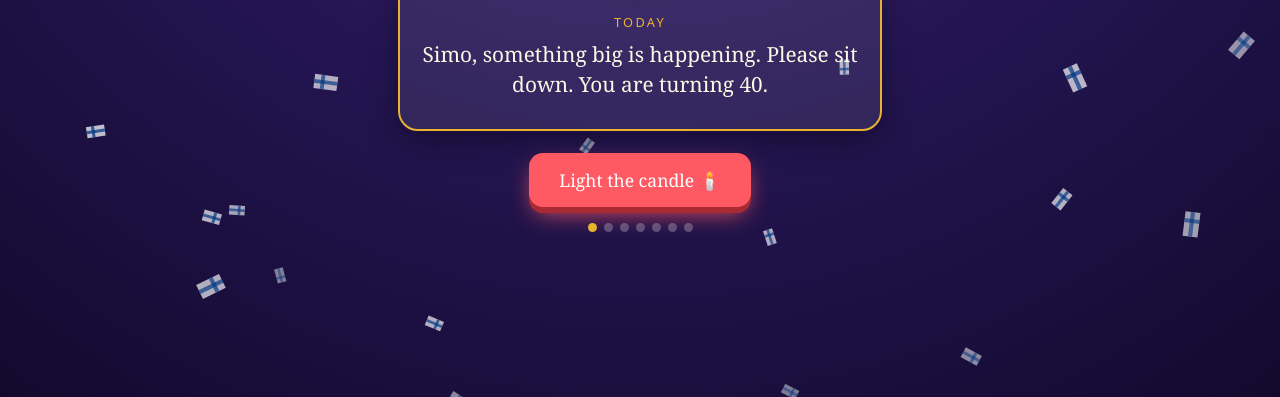
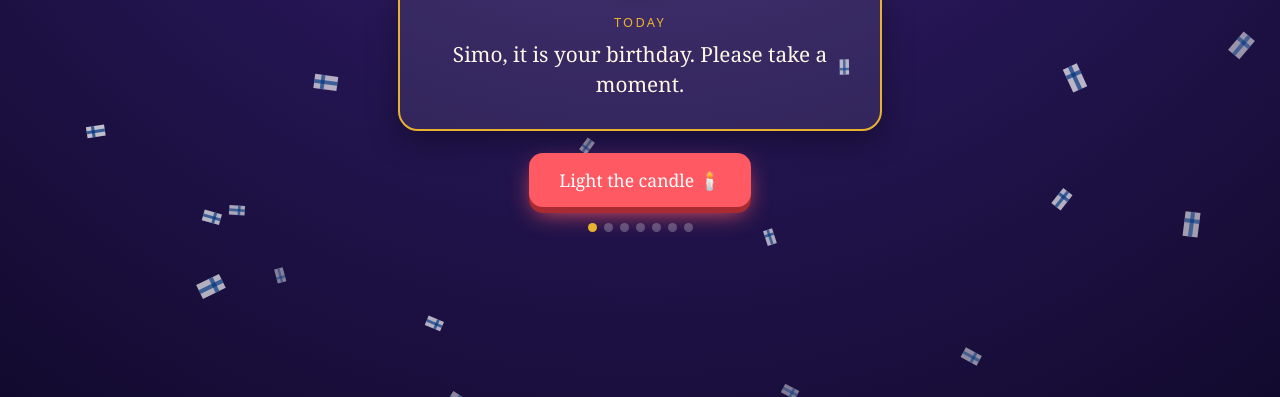
Before and after one commit to kristinaj92/simo40, a plain HTML site: page index.html in a window 1280 px wide. Shown: the part 403-800 px from the top of the page. Drawn offline with Linux system fonts and the light colour scheme.

Commit message:
Update index.html

```diff
--- a/index.html
+++ b/index.html
@@ -80,7 +80,7 @@ const pick=a=>a[Math.floor(Math.random()*a.length)];
 const esc=s=>s.replace(/[&<>"']/g,c=>({'&':'&amp;','<':'&lt;','>':'&gt;','"':'&quot;',"'":'&#39;'}[c]));
 let S=[],i=0,wish='';
 function build(){S=[
- {e:"🎂",g:"Today",t:"Simo, something big is happening. Please sit down. You are turning 40."},
+ {e:"🎂",g:"Today",t:"Simo, it is your birthday. Please take a moment."},
  {e:"🕯️",g:"The candles",t:"The candle is lit. You can now make a wish…"},
  {e:"✍️",g:"Your wish",inp:1},
  {e:"🌠",g:"The wish",t:"“I wish "+esc(wish)+"”"},
```
